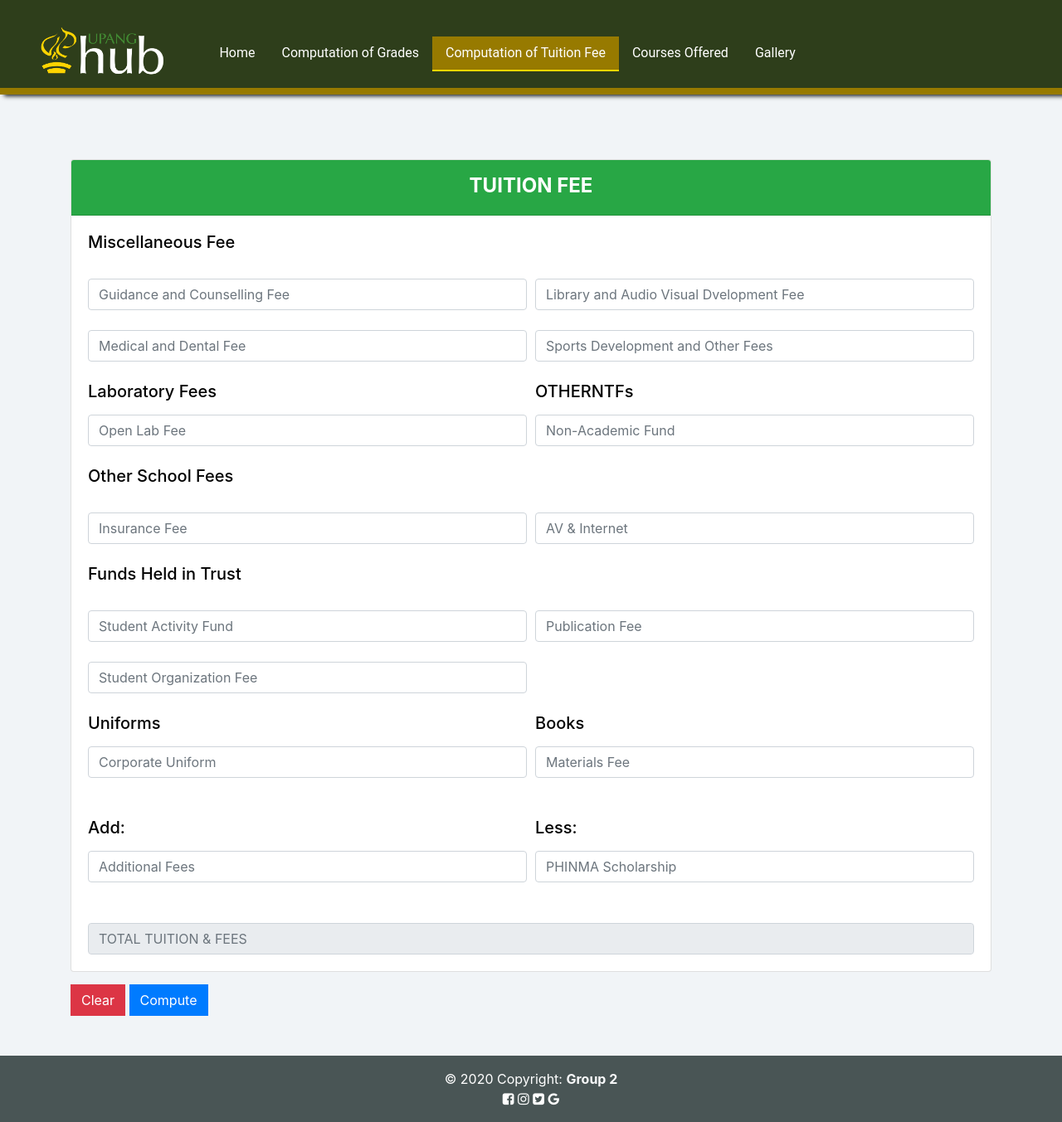
After one commit to JiulienoOrjalo/group2-block2, a PHP site: page /page4.html in a window 1280 px wide. The commit adds this page. Shown: the whole page at 83% size. Run offline with PHP 8.4, Linux system fonts and the light colour scheme; some libraries are stand-ins or nearby versions.

Commit message:
adding computation grade and link of navs

```diff
--- /dev/null
+++ b/page4.html
@@ -0,0 +1,224 @@
+<!doctype html>
+<html lang="en">
+<title>Tuition Fee</title>
+  <head>
+    <!-- Required meta tags -->
+    <meta charset="utf-8">
+    <meta name="viewport" content="width=device-width, initial-scale=1">
+    <link rel="shortcut icon" href="assets/top icon 2.png">
+    <!-- Bootstrap CSS -->
+    <link href="https://cdn.jsdelivr.net/npm/bootstrap@5.0.0-beta2/dist/css/bootstrap.min.css" rel="stylesheet" integrity="sha384-BmbxuPwQa2lc/FVzBcNJ7UAyJxM6wuqIj61tLrc4wSX0szH/Ev+nYRRuWlolflfl" crossorigin="anonymous">
+    <link rel="stylesheet" type="text/css" href="https://stackpath.bootstrapcdn.com/font-awesome/4.7.0/css/font-awesome.min.css">
+    <link rel="stylesheet" type="text/css" href="https://cdnjs.cloudflare.com/ajax/libs/animate.css/4.1.1/animate.min.css">
+    <link rel="stylesheet" type="text/css" href="style.css">
+    <link rel="stylesheet" href="https://maxcdn.bootstrapcdn.com/bootstrap/4.1.3/css/bootstrap.min.css">
+    <script src="https://ajax.googleapis.com/ajax/libs/jquery/3.3.1/jquery.min.js"></script>
+    <script src="https://maxcdn.bootstrapcdn.com/bootstrap/4.1.3/js/bootstrap.min.js"></script>
+    <style>
+      h5{
+        color: black;
+      }
+       h4{
+        margin-top: 5px;
+        font-weight: bold;
+        font-style: 'Merriweather', serif;
+      }
+      .background{
+        background-color: #F1f4f7;
+      }
+    </style>
+  </head>
+  <body>
+    <nav class="navbar navbar-expand-lg navbar-dark fixed-top" style="outline: none;">
+  <div class="container-fluid">
+
+    <a class="navbar-brand" href="index.html"><img src="assets/logoorig.png" id="logotop"></a>
+
+
+
+<button class="navbar-toggler" type="button" data-bs-toggle="collapse" data-bs-target="#navbarNav" aria-controls="navbarNav" aria-expanded="false" aria-label="Toggle navigation">
+     <span class="navbar-toggler-icon"></span>
+    <div class="wrapper">
+  <div class="hamburger-menu-button" onClick="toggleMenu()">
+      <div class="hamburger-menu"/>
+  </div>
+</div>
+</button>
+
+<div class="collapse navbar-collapse justify-content-start mt-4 " id="navbarNav" >
+  <ul class="nav justify-content-center" id="choices">
+    <li class="nav-item">
+      <a class="nav-link" href="index.html" style="color: white;">Home</a>
+    </li>
+
+    <li class="nav-item">
+      <a class="nav-link" href="compu_grade.html" style="color: white;">Computation of Grades</a>
+    </li>
+    <li class="nav-item">
+      <a class="nav-link active" href="page4.html" style="color: white;">Computation of Tuition Fee</a>
+    </li>
+
+    <li class="nav-item">
+      <a class="nav-link" href="#" style="color: white;">Courses Offered</a>
+    </li>
+
+    <li class="nav-item">
+      <a class="nav-link" href="gallery.html" style="color: white;">Gallery</a>
+    </li>
+
+  </ul>
+</div>
+
+  </div>
+</nav>
+
+
+    <div class="background" >
+    <div class="container">
+  <div class="row">
+    <div class="container py-5">
+       <br><br><br><br><br><br>
+        <div class="card">
+            <div class="card-header bg-success text-white">
+                <h4 class="text-uppercase text-center">Tuition Fee</h4>
+            </div>
+            <div class="card-body">
+                <form>
+                    <h5>Miscellaneous Fee</h5>
+                    <div class="form-row">
+                      <div class="col-md-6"><br>
+                            <input type="number" placeholder="Guidance and Counselling Fee" class="form-control" id="guidance_fee" name="guidance_fee" required="" />
+                        </div>
+
+                        <div class="col-md-6"><br>
+                            <input type="number" placeholder="Library and Audio Visual Dvelopment Fee" class="form-control" id="library_fee" name="library_fee" required="" />
+                        </div>
+
+                        <div class="col-md-6"> <br>
+                            <input type="number" placeholder="Medical and Dental Fee" class="form-control" id="medical_fee" name="medical_fee" required="" />
+                        </div>
+
+                        <div class="col-md-6"><br>
+                            <input type="number" placeholder="Sports Development and Other Fees" class="form-control" id="sports_fee" name="sports_fee" required="" />
+                        </div>
+                    </div>
+
+
+
+                     <div class="form-row">
+                        <div class="col-md-6">
+                           <br><h5><label>Laboratory Fees</label>  </h5>
+                            <input type="number" placeholder="Open Lab Fee" class="form-control" id="laboratory_fee" name="laboratory_fee"  />
+                        </div>
+                        <div class="col-md-6">
+                           <br> <h5><label>OTHERNTFs</label>  </h5>
+                            <input type="number" placeholder="Non-Academic Fund" class="form-control" id="nonacad_fee" name="nonacad_fee"/>
+                        </div>
+                    </div>
+
+
+                    <br><h5>Other School Fees</h5>
+                    <div class="form-row">
+
+                        <div class="col-md-6"><br>
+                            <input type="number" placeholder="Insurance Fee" class="form-control" id="insurance_fee" name="guidance_fee" required="" />
+                        </div>
+
+                        <div class="col-md-6"><br>
+                            <input type="number" placeholder="AV & Internet" class="form-control" id="internet_fee" name="internet_fee" required="" />
+                        </div>
+                    </div>
+
+
+                    <br><h5>Funds Held in Trust</h5>
+                    <div class="form-row">
+                        <div class="col-md-6"> <br>
+                            <input type="number" placeholder="Student Activity Fund" class="form-control" id="activity_fee" name="activity_fee" required="" />
+                        </div>
+
+                        <div class="col-md-6"><br>
+                            <input type="number" placeholder="Publication Fee" class="form-control" id="publication_fee" name="publication_fee" required="" />
+                        </div>
+
+                        <div class="col-md-6"><br>
+                            <input type="number" placeholder="Student Organization Fee" class="form-control" id="org_fee" name="org_fee" required="" />
+                        </div>
+                    </div>
+
+                    <div class="form-row">
+                        <div class="col-md-6">
+                           <br><h5><label>Uniforms</label>  </h5>
+                            <input type="number" placeholder="Corporate Uniform" class="form-control" id="uniform_fee" name="uniform_fee" required="" />
+                        </div>
+                        <div class="col-md-6">
+                           <br> <h5><label>Books</label>  </h5>
+                            <input type="number" placeholder="Materials Fee" class="form-control" id="book_fee" name="book_fee"/>
+                        </div>
+                    </div>
+
+                    <br>
+                     <div class="form-row">
+                        <div class="col-md-6">
+                           <br><h5><label>Add:</label>  </h5>
+                            <input type="number" placeholder="Additional Fees" class="form-control" id="add_fee" name="laboratory_fee" />
+                        </div>
+                        <div class="col-md-6">
+                           <br> <h5><label>Less:</label>  </h5>
+                            <input type="number" placeholder="PHINMA Scholarship" class="form-control" id="scholarship" name="scholarship" />
+                        </div>
+                    </div>
+
+
+
+
+
+                    <center><div class="col-md-6"></center>
+                        <br><br>
+                            <input type="number" placeholder="TOTAL TUITION & FEES" class="form-control" id="nonacad_fee" name="nonacad_fee" disabled="TRUE" />
+                        </div>
+                    </div>
+                    <div style="margin-top:15px;">
+                        <button type="reser" class="btn btn-danger rounded-0">Clear</button>
+                        <button type="submit" class="btn btn-primary rounded-0">Compute</button>
+                    </div>
+                </form>
+            </div>
+        </div>
+    </div>
+  </div>
+</div>
+</div>
+<footer class="bg-light text-center text-lg-start">
+  <div class="text-center p-3" style="background-color:#495555; color: white">
+    © 2020 Copyright:
+    <a class="text-light" href="#" style="text-decoration: none; color: white"><b>Group 2</b></a>
+    <div>
+  <a href="#" style="text-decoration: none; color: white;"><i class="fa fa-facebook-square" aria-hidden="true"></i></a>
+  <a href="#" style="text-decoration: none; color: white;"><i class="fa fa-instagram" aria-hidden="true"></i></a>
+  <a href="#" style="text-decoration: none; color: white;"><i class="fa fa-twitter-square" aria-hidden="true"></i></a>
+  <a href="#" style="text-decoration: none; color: white;"><i class="fa fa-google" aria-hidden="true"></i></a>
+    </div>
+  </div>
+</footer>
+</body>
+   <script src="https://cdn.jsdelivr.net/npm/bootstrap@5.0.0-beta2/dist/js/bootstrap.bundle.min.js" integrity="sha384-b5kHyXgcpbZJO/tY9Ul7kGkf1S0CWuKcCD38l8YkeH8z8QjE0GmW1gYU5S9FOnJ0" crossorigin="anonymous"></script>
+
+    <script src="https://cdnjs.cloudflare.com/ajax/libs/jquery/2.1.3/jquery.min.js"></script>
+    <script src="https://maxcdn.bootstrapcdn.com/bootstrap/3.3.2/js/bootstrap.min.js"></script>
+
+    <script type="text/javascript">
+      const parallax = 3;
+      const container = document.querySelector(".banner-area");
+
+      window.addEventListener("scroll", () => {
+        console.log("Scrolling");
+        container.style.setProperty(
+          "background-position-y",
+          `${(window.scrollY / parallax) * -1}px`
+        );
+      });
+
+    </script>
+
+    <script src="main.js"></script>
+</html>
--- a/style.css
+++ b/style.css
@@ -1,7 +1,6 @@
 body html{
 	margin: 0;
 	padding: 0;
-
 	height: 100%;
   transform-style: preserve-3d;
   scroll-behavior: smooth;
```
Also changed, not shown: compu_grade.html (added, +167 -0 lines), gallery.html (+12 -8 lines), index.html (+17 -8 lines), page4.php (deleted, +0 -218 lines).
